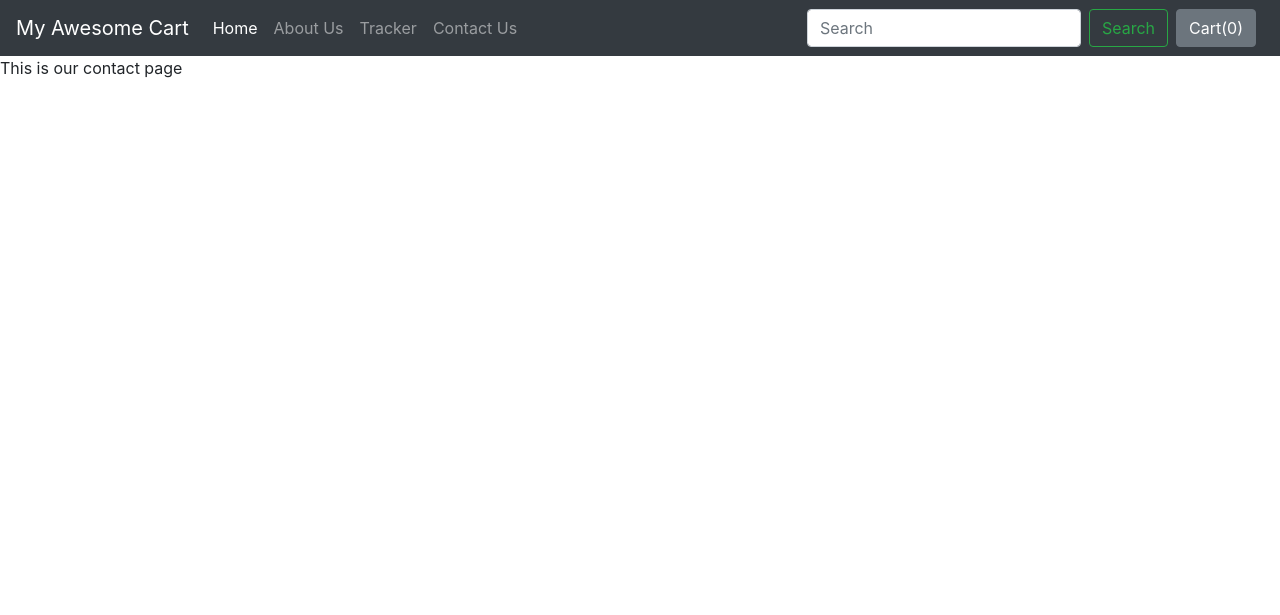
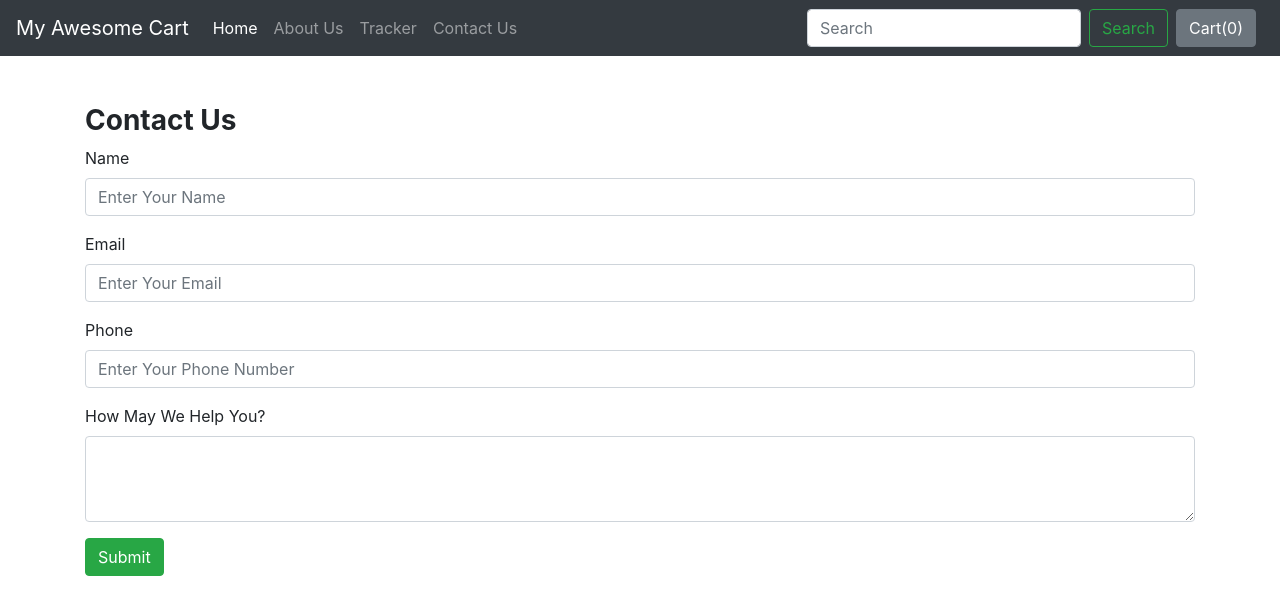
Before and after one commit to me6edi/Ecommerce-2-Django-HTML-CSS-Bootstrap-Javascript, a Django app: page /shop/contact/ in a window 1280 px wide. Shown: the top 615 px of the page. Run offline with Django 3.2, Linux system fonts and the light colour scheme; some libraries are stand-ins or nearby versions.

Commit message:
contact page code

```diff
--- a/MyAwesomeCart/mac/shop/admin.py
+++ b/MyAwesomeCart/mac/shop/admin.py
@@ -1,6 +1,7 @@
 from django.contrib import admin
 
 # Register your models here.
-from. models import Product
+from. models import Product, Contact
 
 admin.site.register(Product)
+admin.site.register(Contact)
--- a/MyAwesomeCart/mac/shop/templates/shop/contact.html
+++ b/MyAwesomeCart/mac/shop/templates/shop/contact.html
@@ -1,3 +1,33 @@
 {% extends 'shop/basic.html' %}
-{% block title %} contact - My Awesome Cart {% endblock %}
-{% block body %} This is our contact page {% endblock %}
+
+{% block title%} Contact Us - My Awesome Cart{% endblock %}
+{% block body %}
+<div class="container my-5">
+    <h3><b>Contact Us</b></h3>
+    <form action="/shop/contact/" method="post">{% csrf_token %}
+  <div class="form-group">
+    <label for="name">Name</label>
+    <input type="text" class="form-control" id="name" name='name' placeholder="Enter Your Name">
+  </div>
+  <div class="form-group">
+    <label for="name">Email</label>
+    <input type="email" class="form-control" id="email" name='email' placeholder="Enter Your Email">
+  </div>
+
+    <div class="form-group">
+    <label for="name">Phone</label>
+    <input type="tel" class="form-control" id="phone" name='phone' placeholder="Enter Your Phone Number">
+  </div>
+
+
+   <div class="form-group">
+    <label for="desc">How May We Help You?</label>
+    <textarea class="form-control" id="desc" name='desc' rows="3"></textarea>
+  </div>
+    <button type="submit" class="btn btn-success">Submit</button>
+</form>
+
+
+
+</div>
+{% endblock %}
--- a/MyAwesomeCart/mac/shop/templates/shop/prodView.html
+++ b/MyAwesomeCart/mac/shop/templates/shop/prodView.html
@@ -9,8 +9,8 @@
     </div>
 
         <div class="row">
-            <button class="btn btn-primary mx-2">Buy Now</button>
-            <button class="btn btn-primary">Add to Cart</button>
+            <button class="btn btn-primary mx-2 my-2">Buy Now</button>
+            <button class="btn btn-primary my-2">Add to Cart</button>
 
         </div>
         </div>
--- a/MyAwesomeCart/mac/shop/views.py
+++ b/MyAwesomeCart/mac/shop/views.py
@@ -1,5 +1,5 @@
 from django.shortcuts import render
-from .models import Product
+from .models import Product, Contact
 from math import ceil
 
 # Create your views here.
@@ -30,6 +30,13 @@ def about(request):
     return render(request, 'shop/about.html')
 
 def contact(request):
+    if request.method=="POST":
+        name = request.POST.get('name', '')
+        email = request.POST.get('email', '')
+        phone = request.POST.get('phone', '')
+        desc = request.POST.get('desc', '')
+        contact = Contact(name=name, email=email, phone=phone, desc=desc)
+        contact.save()
     return render(request, 'shop/contact.html')
 
 def tracker(request):
```
Also changed, not shown: MyAwesomeCart/mac/shop/models.py (+11 -0 lines), MyAwesomeCart/mac/shop/templates/shop/index.html (+65 -47 lines), MyAwesomeCart/mac/db.sqlite3, MyAwesomeCart/mac/shop/migrations/0003_contact.py (added).
